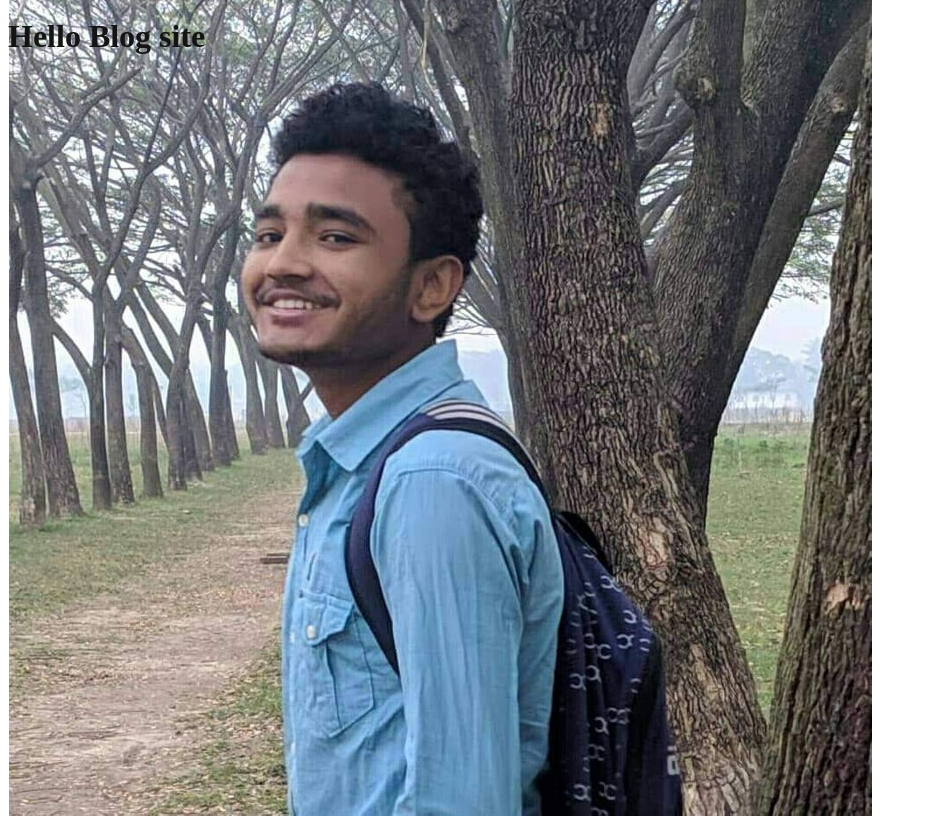
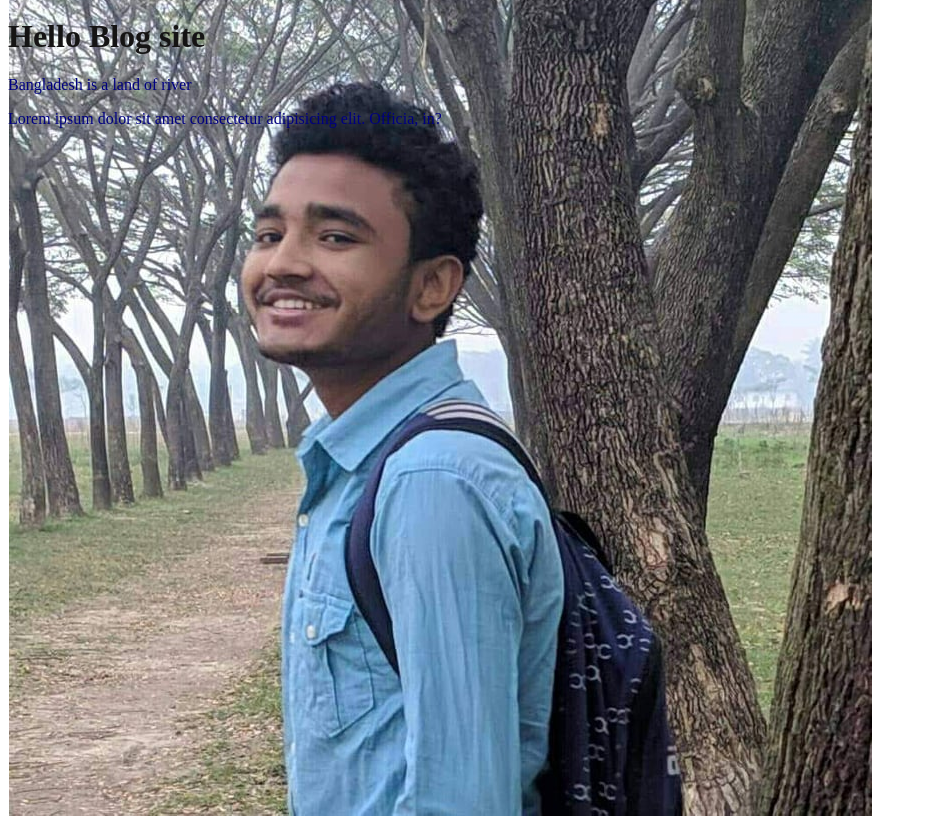
Before and after one commit to Sanjoy-Kundu/My-first-repo, a plain HTML site: page index.html in a window 1280 px wide. Shown: the part 1013-1831 px from the top of the page, without its empty margins (0-927 px from the left). Drawn offline with Linux system fonts and the light colour scheme.

Commit message:
add write

```diff
--- a/index.html
+++ b/index.html
@@ -31,5 +31,7 @@
         <img src="images/151934150_3656012101114742_5043958521323828437_n.jpg" alt="">
     </div>
     <h1>Hello Blog site</h1>
+    <p>Bangladesh is a land of river</p>
+    <p>Lorem ipsum dolor sit amet consectetur adipisicing elit. Officia, in?</p>
 </body>
 </html>
```
